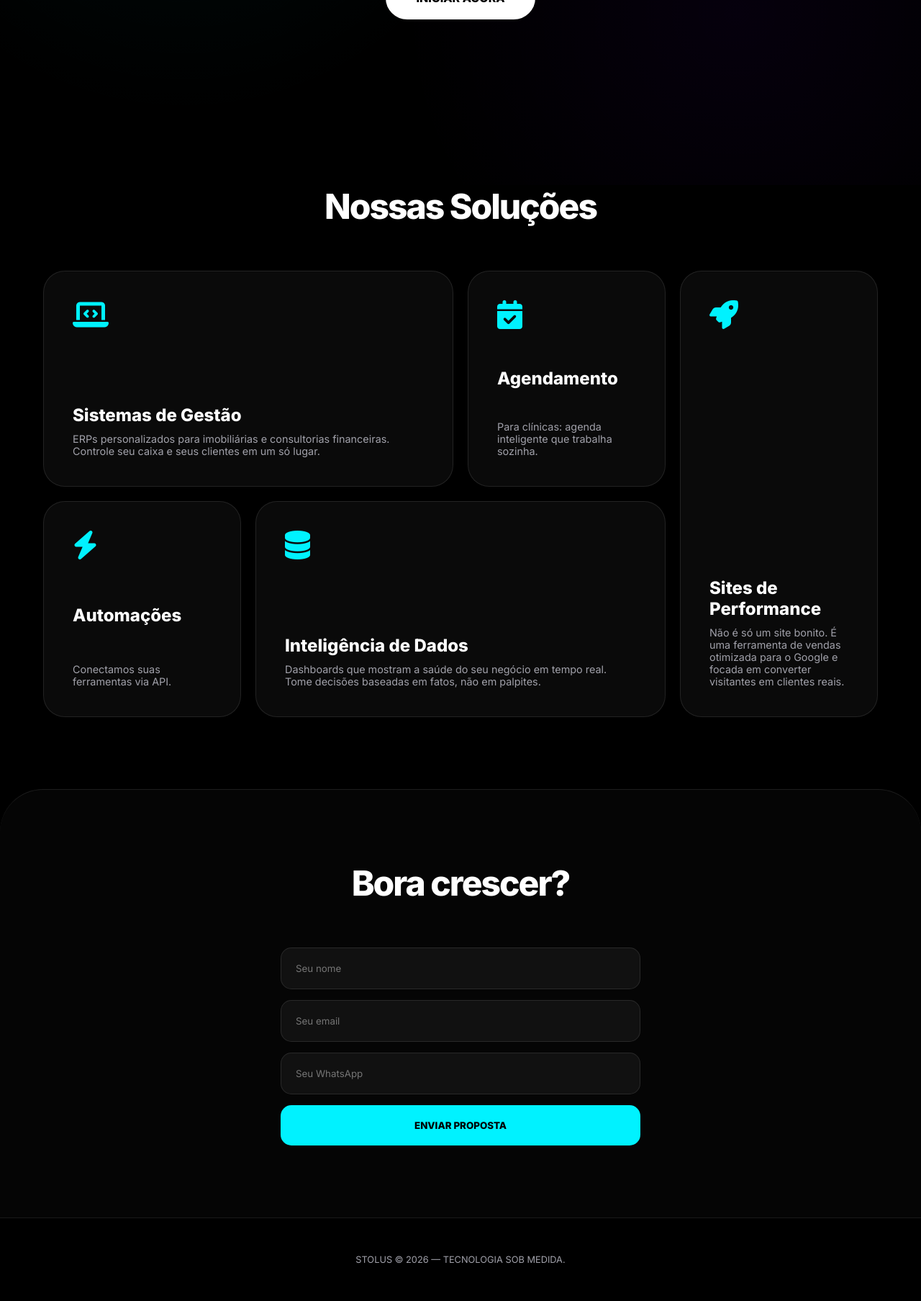
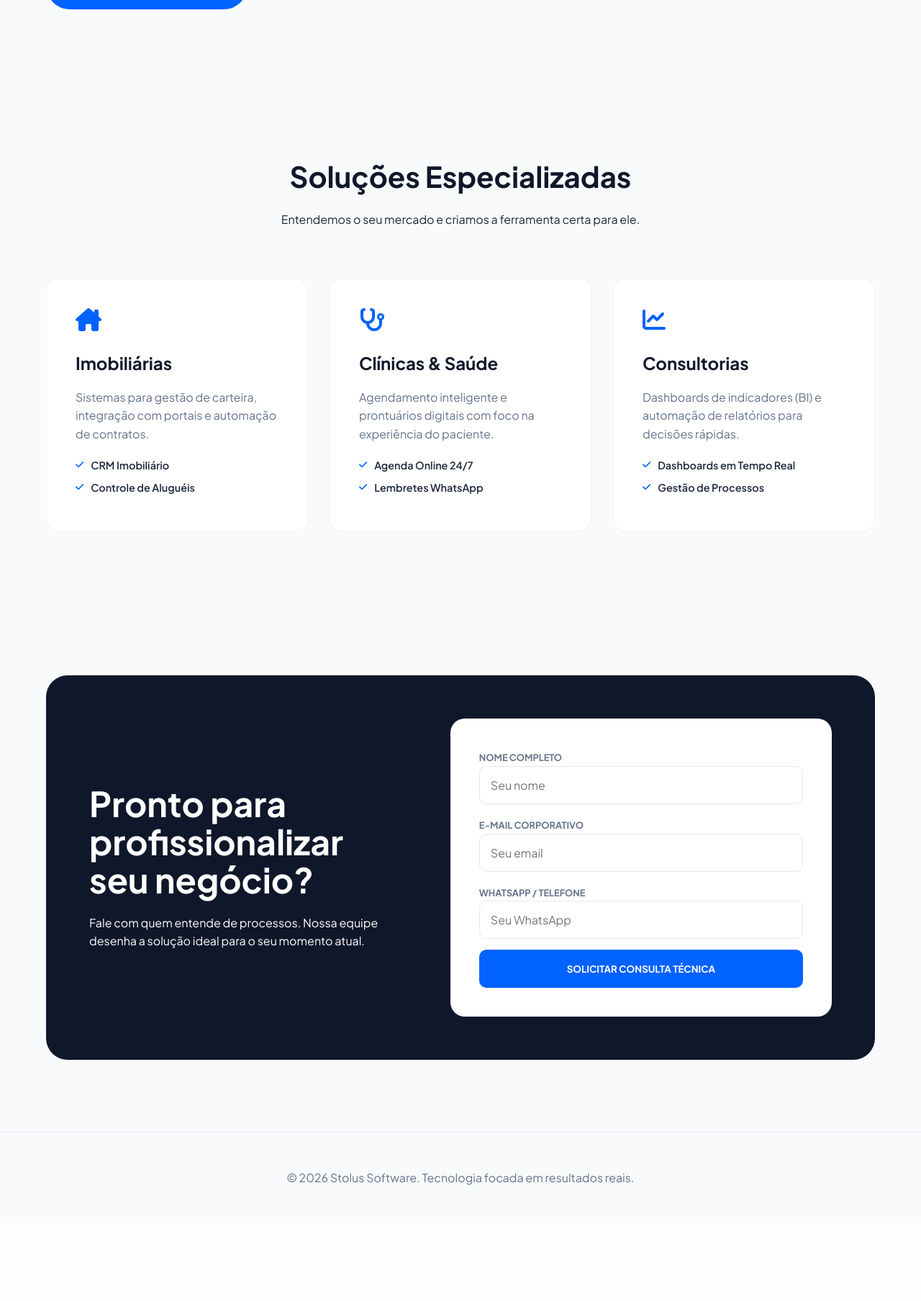
Before and after one commit to mathRyan889/Stolus_Dev, a Django app: page / in a window 1280 px wide. Shown: the part 543-2350 px from the top of the page at 72% size. After the commit the page ends 2189 px from the top, so only its background shows below. Run offline with Django 5.2, Linux system fonts and the light colour scheme.

Commit message:
alteração de layout

```diff
--- a/MeuSite/templates/home.html
+++ b/MeuSite/templates/home.html
@@ -4,173 +4,177 @@
 <head>
     <meta charset="UTF-8">
     <meta name="viewport" content="width=device-width, initial-scale=1.0">
-    <title>Stolus | Sistemas que Impulsionam Negócios</title>
-    <link href="https://fonts.googleapis.com/css2?family=Inter:wght@400;600;800&display=swap" rel="stylesheet">
+    <title>Stolus | Tecnologia Estratégica para Negócios</title>
+    <link href="https://fonts.googleapis.com/css2?family=Plus+Jakarta+Sans:wght@400;500;600;700;800&display=swap" rel="stylesheet">
     <link rel="stylesheet" href="https://cdnjs.cloudflare.com/ajax/libs/font-awesome/6.5.1/css/all.min.css">
     <style>
         :root {
-            --bg: #000000;
-            --card-bg: #0a0a0a;
-            --primary: #00f2ff;
-            --secondary: #7000ff;
-            --text: #ffffff;
-            --dim: #a1a1aa;
-            --border: rgba(255, 255, 255, 0.1);
+            --brand-primary: #0062ff;
+            --brand-dark: #0f172a;
+            --text-main: #1e293b;
+            --text-muted: #64748b;
+            --bg-light: #f8fafc;
+            --white: #ffffff;
+            --radius: 16px;
         }
 
-        * { margin: 0; padding: 0; box-sizing: border-box; font-family: 'Inter', sans-serif; scroll-behavior: smooth; }
-        body { background: var(--bg); color: var(--text); overflow-x: hidden; }
+        * { margin: 0; padding: 0; box-sizing: border-box; font-family: 'Plus Jakarta Sans', sans-serif; }
+        body { background-color: var(--bg-light); color: var(--text-main); line-height: 1.6; }
 
-        /* Aurora Effect Background */
-        .aurora {
-            position: fixed; top: 0; left: 0; width: 100%; height: 100%;
-            background:
-                radial-gradient(circle at 20% 30%, rgba(0, 242, 255, 0.05) 0%, transparent 40%),
-                radial-gradient(circle at 80% 70%, rgba(112, 0, 255, 0.05) 0%, transparent 40%);
-            z-index: -1;
+        /* Navigation */
+        .navbar {
+            position: fixed; top: 0; width: 100%; z-index: 1000;
+            background: rgba(255, 255, 255, 0.8); backdrop-filter: blur(20px);
+            border-bottom: 1px solid rgba(0,0,0,0.05); padding: 1.25rem 5%;
+            display: flex; justify-content: space-between; align-items: center;
         }
+        .logo-box { display: flex; align-items: center; gap: 10px; font-weight: 800; font-size: 1.2rem; color: var(--brand-dark); }
+        .logo-box img { height: 32px; }
 
-        /* Navbar */
-        .navbar {
-            position: fixed; top: 0; width: 100%; padding: 20px 5%;
-            display: flex; justify-content: space-between; align-items: center;
-            background: rgba(0,0,0,0.7); backdrop-filter: blur(15px);
-            border-bottom: 1px solid var(--border); z-index: 1000;
+        .nav-menu a { text-decoration: none; color: var(--text-muted); font-weight: 600; font-size: 0.95rem; margin-left: 30px; transition: 0.3s; }
+        .nav-menu a:hover, .nav-menu a.active { color: var(--brand-primary); }
+
+        /* Hero Section */
+        .hero {
+            padding: 160px 5% 100px;
+            display: grid; grid-template-columns: 1fr 1fr; align-items: center; gap: 50px;
+            max-width: 1300px; margin: 0 auto;
         }
-        .logo { font-weight: 800; font-size: 1.2rem; letter-spacing: -1px; display: flex; align-items: center; gap: 10px; }
-        .logo img { height: 28px; }
-        .nav-links a { color: var(--dim); text-decoration: none; font-size: 0.9rem; margin-left: 25px; transition: 0.3s; }
-        .nav-links a:hover { color: var(--primary); }
+        .hero-content h1 { font-size: clamp(2.5rem, 4vw, 3.8rem); font-weight: 800; line-height: 1.1; color: var(--brand-dark); margin-bottom: 25px; }
+        .hero-content h1 span { color: var(--brand-primary); }
+        .hero-content p { font-size: 1.25rem; color: var(--text-muted); margin-bottom: 40px; max-width: 550px; }
 
-        /* Hero */
-        .hero {
-            height: 100vh; display: flex; flex-direction: column; justify-content: center;
-            align-items: center; text-align: center; padding: 0 5%;
+        .btn {
+            display: inline-flex; align-items: center; gap: 10px; padding: 18px 32px;
+            border-radius: 100px; font-weight: 700; text-decoration: none; transition: 0.3s;
         }
-        .hero h1 {
-            font-size: clamp(3rem, 8vw, 6rem); font-weight: 800; letter-spacing: -4px; line-height: 0.9;
-            background: linear-gradient(to bottom, #fff, #444); -webkit-background-clip: text; -webkit-text-fill-color: transparent;
+        .btn-primary { background: var(--brand-primary); color: white; border: 2px solid var(--brand-primary); }
+        .btn-primary:hover { transform: translateY(-3px); box-shadow: 0 10px 25px rgba(0, 98, 255, 0.25); }
+
+        /* Niche Sections (UX Focus) */
+        .section { padding: 100px 5%; max-width: 1300px; margin: 0 auto; }
+        .section-header { text-align: center; margin-bottom: 70px; }
+        .section-header h2 { font-size: 2.5rem; color: var(--brand-dark); margin-bottom: 15px; }
+
+        .niche-grid { display: grid; grid-template-columns: repeat(auto-fit, minmax(300px, 1fr)); gap: 30px; }
+        .niche-card {
+            background: var(--white); padding: 40px; border-radius: var(--radius);
+            border: 1px solid rgba(0,0,0,0.05); transition: 0.3s; position: relative;
         }
-        .hero p { max-width: 600px; margin: 30px 0; color: var(--dim); font-size: 1.2rem; }
+        .niche-card:hover { transform: translateY(-10px); box-shadow: 0 20px 40px rgba(0,0,0,0.05); border-color: var(--brand-primary); }
+        .niche-card i { font-size: 2rem; color: var(--brand-primary); margin-bottom: 25px; }
+        .niche-card h3 { font-size: 1.5rem; margin-bottom: 15px; color: var(--brand-dark); }
+        .niche-card p { color: var(--text-muted); margin-bottom: 20px; }
+        .niche-card ul { list-style: none; }
+        .niche-card li { display: flex; align-items: center; gap: 10px; font-size: 0.9rem; margin-bottom: 8px; font-weight: 600; }
+        .niche-card li i { font-size: 0.8rem; margin: 0; }
 
-        .cta-btn {
-            padding: 18px 40px; background: #fff; color: #000; border-radius: 100px;
-            font-weight: 700; text-decoration: none; transition: 0.4s; border: 2px solid #fff;
+        /* Form Section */
+        .contact-wrapper {
+            background: var(--brand-dark); border-radius: 30px; padding: 60px;
+            color: white; display: grid; grid-template-columns: 1fr 1.2fr; gap: 60px; align-items: center;
         }
-        .cta-btn:hover { background: transparent; color: #fff; box-shadow: 0 0 30px rgba(255,255,255,0.2); }
+        .contact-info h2 { font-size: 3rem; line-height: 1.1; margin-bottom: 20px; }
+        .contact-form { background: var(--white); padding: 40px; border-radius: 20px; }
+        .contact-form input, .contact-form select, .contact-form textarea {
+            width: 100%; padding: 15px; margin-bottom: 15px; border: 1px solid #e2e8f0; border-radius: 10px; font-size: 1rem;
+        }
+        .form-btn { width: 100%; padding: 18px; background: var(--brand-primary); color: white; border: none; border-radius: 10px; font-weight: 700; cursor: pointer; transition: 0.3s; }
 
-        /* Bento Grid Services */
-        .section-title { font-size: 3rem; font-weight: 800; text-align: center; margin-bottom: 60px; letter-spacing: -2px; }
-        .bento-grid {
-            display: grid; grid-template-columns: repeat(4, 1fr); grid-template-rows: repeat(2, 300px);
-            gap: 20px; max-width: 1200px; margin: 0 auto 100px; padding: 0 20px;
-        }
-
-        .bento-item {
-            background: var(--card-bg); border: 1px solid var(--border); border-radius: 30px;
-            padding: 40px; position: relative; overflow: hidden; transition: 0.4s;
-            display: flex; flex-direction: column; justify-content: space-between;
-        }
-        .bento-item:hover { border-color: var(--primary); transform: scale(1.02); }
-        .bento-item i { font-size: 2.5rem; color: var(--primary); }
-        .bento-item h3 { font-size: 1.5rem; margin: 20px 0 10px; }
-        .bento-item p { color: var(--dim); font-size: 0.9rem; }
-
-        .large { grid-column: span 2; }
-        .tall { grid-row: span 2; }
-
-        /* Contact */
-        .contact-section { background: #050505; padding: 100px 5%; border-radius: 60px 60px 0 0; border-top: 1px solid var(--border); }
-        .contact-container { max-width: 500px; margin: 0 auto; }
-        input, textarea {
-            width: 100%; padding: 20px; background: #111; border: 1px solid var(--border);
-            border-radius: 15px; color: #fff; margin-bottom: 15px; outline: none; transition: 0.3s;
-        }
-        input:focus { border-color: var(--primary); }
-        .submit-btn {
-            width: 100%; padding: 20px; background: var(--primary); color: #000;
-            border: none; border-radius: 15px; font-weight: 800; cursor: pointer; transition: 0.3s;
-        }
-        .submit-btn:hover { filter: brightness(1.2); transform: translateY(-3px); }
-
-        @media (max-width: 1000px) {
-            .bento-grid { grid-template-columns: 1fr; grid-template-rows: auto; }
-            .large, .tall { grid-column: span 1; grid-row: span 1; }
-            .hero h1 { font-size: 3.5rem; }
+        @media (max-width: 900px) {
+            .hero, .contact-wrapper { grid-template-columns: 1fr; text-align: center; }
+            .hero-content p { margin: 0 auto 40px; }
         }
     </style>
 </head>
 <body>
-    <div class="aurora"></div>
 
 <nav class="navbar">
-        <div class="logo">
-            <img src="{% static 'images/logo.png' %}" alt="Stolus"> STOLUS
+    <div class="logo-box">
+        <img src="{% static 'images/logo.png' %}" alt="Stolus">
+        STOLUS
     </div>
-        <div class="nav-links">
-            <a href="{% url 'about' %}">Ecossistema</a>
-            <a href="#contato">Projetos</a>
+    <div class="nav-menu">
+        <a href="{% url 'home' %}" class="active">Home</a>
+        <a href="{% url 'about' %}">A Empresa</a>
+        <a href="#contato">Solicitar Orçamento</a>
     </div>
 </nav>
 
 <header class="hero">
-        <h1>SISTEMAS QUE<br><span>RESOLVEM.</span></h1>
-        <p>Desenvolvemos o motor tecnológico de imobiliárias, clínicas e consultorias. Menos processo manual, mais escala.</p>
-        <a href="https://wa.me/5562994278195" class="cta-btn">INICIAR AGORA</a>
+    <div class="hero-content">
+        <h1>Transforme sua operação em um <span>sistema eficiente.</span></h1>
+        <p>Desenvolvemos softwares sob medida que eliminam o trabalho manual e organizam o crescimento de imobiliárias, clínicas e consultorias.</p>
+        <div class="hero-btns">
+            <a href="#contato" class="btn btn-primary">Iniciar Diagnóstico Gratuito</a>
+        </div>
+    </div>
+    <div class="hero-image">
+        <img src="https://cdn-icons-png.flaticon.com/512/7230/7230559.png" alt="Sistemas" style="width: 100%; max-width: 500px; filter: hue-rotate(190deg);">
+    </div>
 </header>
 
-    <section id="servicos">
-        <h2 class="section-title">Nossas Soluções</h2>
-        <div class="bento-grid">
-            <div class="bento-item large">
-                <i class="fa-solid fa-laptop-code"></i>
-                <div>
-                    <h3>Sistemas de Gestão</h3>
-                    <p>ERPs personalizados para imobiliárias e consultorias financeiras. Controle seu caixa e seus clientes em um só lugar.</p>
+<section class="section">
+    <div class="section-header">
+        <h2>Soluções Especializadas</h2>
+        <p>Entendemos o seu mercado e criamos a ferramenta certa para ele.</p>
     </div>
+    <div class="niche-grid">
+        <div class="niche-card">
+            <i class="fa-solid fa-house-chimney"></i>
+            <h3>Imobiliárias</h3>
+            <p>Sistemas para gestão de carteira, integração com portais e automação de contratos.</p>
+            <ul>
+                <li><i class="fa-solid fa-check"></i> CRM Imobiliário</li>
+                <li><i class="fa-solid fa-check"></i> Controle de Aluguéis</li>
+            </ul>
         </div>
-            <div class="bento-item">
-                <i class="fa-solid fa-calendar-check"></i>
-                <h3>Agendamento</h3>
-                <p>Para clínicas: agenda inteligente que trabalha sozinha.</p>
+
+        <div class="niche-card">
+            <i class="fa-solid fa-stethoscope"></i>
+            <h3>Clínicas & Saúde</h3>
+            <p>Agendamento inteligente e prontuários digitais com foco na experiência do paciente.</p>
+            <ul>
+                <li><i class="fa-solid fa-check"></i> Agenda Online 24/7</li>
+                <li><i class="fa-solid fa-check"></i> Lembretes WhatsApp</li>
+            </ul>
         </div>
-            <div class="bento-item tall">
-                <i class="fa-solid fa-rocket"></i>
-                <div>
-                    <h3>Sites de Performance</h3>
-                    <p>Não é só um site bonito. É uma ferramenta de vendas otimizada para o Google e focada em converter visitantes em clientes reais.</p>
-                </div>
-            </div>
-            <div class="bento-item">
-                <i class="fa-solid fa-bolt"></i>
-                <h3>Automações</h3>
-                <p>Conectamos suas ferramentas via API.</p>
-            </div>
-            <div class="bento-item large">
-                <i class="fa-solid fa-database"></i>
-                <div>
-                    <h3>Inteligência de Dados</h3>
-                    <p>Dashboards que mostram a saúde do seu negócio em tempo real. Tome decisões baseadas em fatos, não em palpites.</p>
-                </div>
+
+        <div class="niche-card">
+            <i class="fa-solid fa-chart-line"></i>
+            <h3>Consultorias</h3>
+            <p>Dashboards de indicadores (BI) e automação de relatórios para decisões rápidas.</p>
+            <ul>
+                <li><i class="fa-solid fa-check"></i> Dashboards em Tempo Real</li>
+                <li><i class="fa-solid fa-check"></i> Gestão de Processos</li>
+            </ul>
         </div>
     </div>
 </section>
 
-    <section class="contact-section" id="contato">
-        <h2 class="section-title">Bora crescer?</h2>
-        <div class="contact-container">
+<section class="section" id="contato">
+    <div class="contact-wrapper">
+        <div class="contact-info">
+            <h2>Pronto para profissionalizar seu negócio?</h2>
+            <p>Fale com quem entende de processos. Nossa equipe desenha a solução ideal para o seu momento atual.</p>
+        </div>
+        <div class="contact-form">
             <form method="post">
                 {% csrf_token %}
+                <label style="color: #64748b; font-size: 0.8rem; font-weight: 700;">NOME COMPLETO</label>
                 {{ form.name }}
+                <label style="color: #64748b; font-size: 0.8rem; font-weight: 700;">E-MAIL CORPORATIVO</label>
                 {{ form.email }}
+                <label style="color: #64748b; font-size: 0.8rem; font-weight: 700;">WHATSAPP / TELEFONE</label>
                 {{ form.phone }}
-                <button type="submit" class="submit-btn">ENVIAR PROPOSTA</button>
+                <button type="submit" class="form-btn">SOLICITAR CONSULTA TÉCNICA</button>
             </form>
+        </div>
     </div>
 </section>
 
-    <footer style="padding: 50px; text-align: center; color: var(--dim); font-size: 0.8rem; border-top: 1px solid var(--border);">
-        STOLUS © 2026 — TECNOLOGIA SOB MEDIDA.
+<footer style="padding: 50px 5%; text-align: center; color: var(--text-muted); border-top: 1px solid #e2e8f0;">
+    <p>© 2026 Stolus Software. Tecnologia focada em resultados reais.</p>
 </footer>
 
 </body>
```
Also changed, not shown: MeuSite/templates/about.html (+35 -40 lines). Lines whose indentation alone changed are shown as unchanged.
